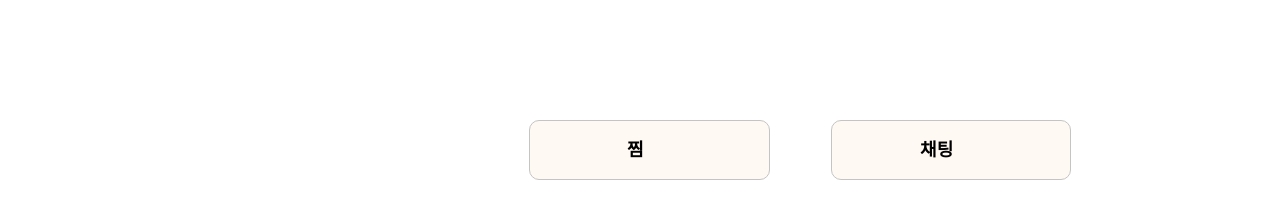
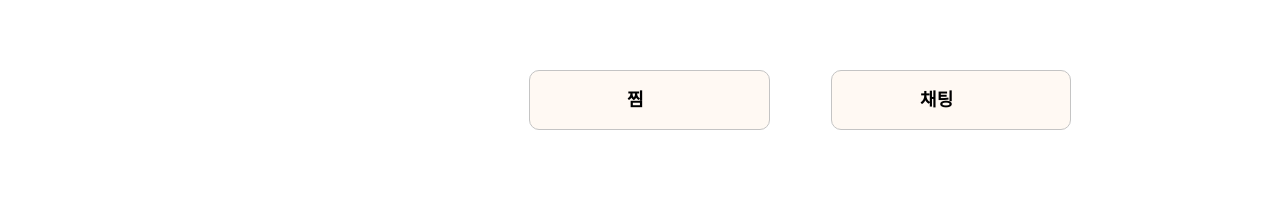
Before and after one commit to RenewWear/Front_Final, a React (Vite) app: page /sell in a window 1280 px wide. Shown: the part 593-800 px from the top of the page. Built offline with nearby package versions, Linux system fonts and the light colour scheme.

Commit message:
Update SellPage.css

```diff
--- a/src/components_sell/SellPage.css
+++ b/src/components_sell/SellPage.css
@@ -61,6 +61,7 @@
     box-sizing: border-box;
     flex: 0.9;
     display: flex;
+    margin-top: -50px;
     flex-direction: row;
     align-items: flex-start;
     margin-left: 100px;
@@ -87,6 +88,7 @@
     border: 1px solid var(--color-silver);
     box-sizing: border-box;
     display: flex;
+    margin-top: -50px;
     justify-content: flex-end;
     padding: var(--padding-5xs) 23px;
     height: 60px;
@@ -111,6 +113,7 @@
   .frame-wrapper {
     width: 873.5px;
     justify-content: center;
+
     padding: 0 var(--padding-xl) 34.3px;
     box-sizing: border-box;
   }
```
